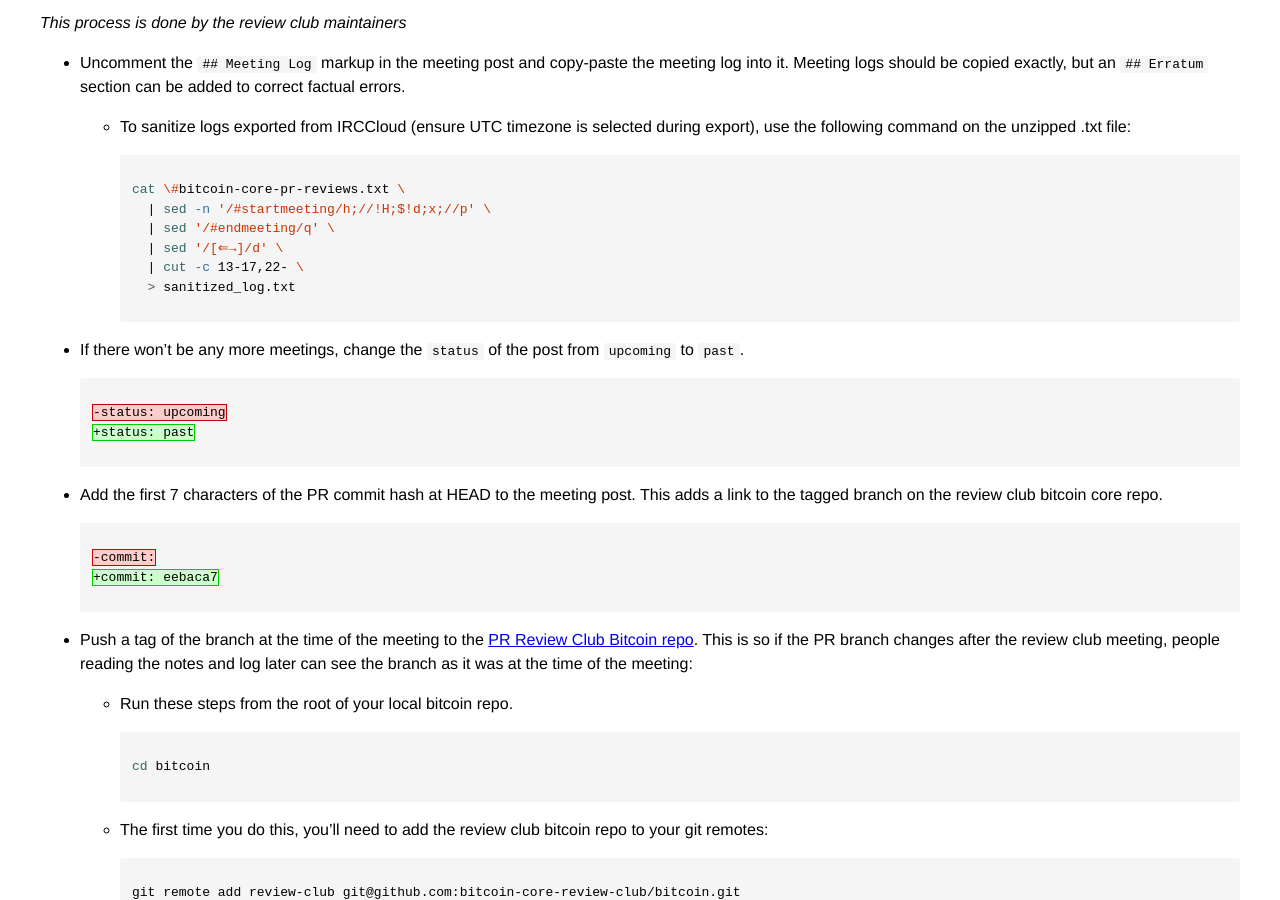
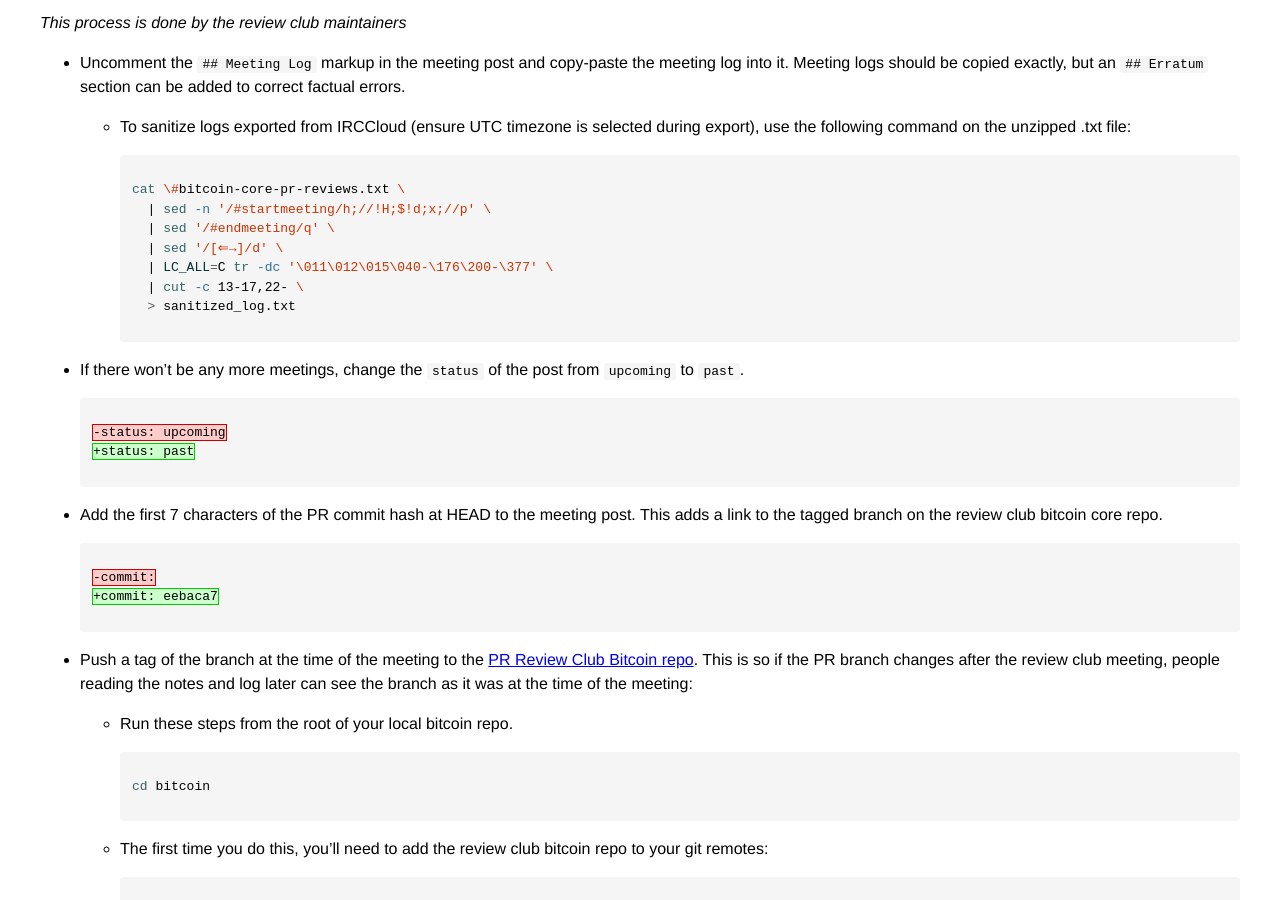
Before and after one commit to bitcoin-core-review-club/website, a Jekyll site: the page built from hosting.md, in a window 1280 px wide and 900 px high, scrolled down 3011 px. Built offline with Jekyll 4.4.1, drawn with Linux system fonts in a browser that asks for light colours.

Commit message:
Remove more illegal characters from log output.
Don't allow anything except tab (\011), newline (\012), carriage
return (\015), ASCII printable characters (\040-\176), and extended
ASCII/UTF-8 continuation bytes (\200-\377)

This prevents breaking the XML feed from IRC log input.

````diff
--- a/hosting.md
+++ b/hosting.md
@@ -198,6 +198,7 @@ _This process is done by the review club maintainers_
       | sed -n '/#startmeeting/h;//!H;$!d;x;//p' \
       | sed '/#endmeeting/q' \
       | sed '/[⇐→]/d' \
+      | LC_ALL=C tr -dc '\011\012\015\040-\176\200-\377' \
       | cut -c 13-17,22- \
       > sanitized_log.txt
     ```
````
